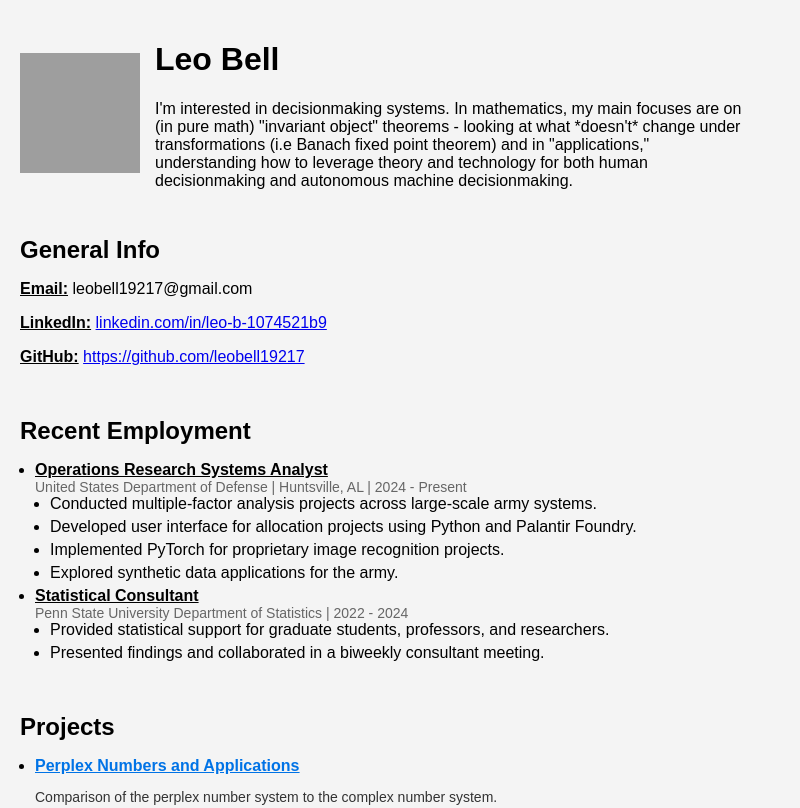
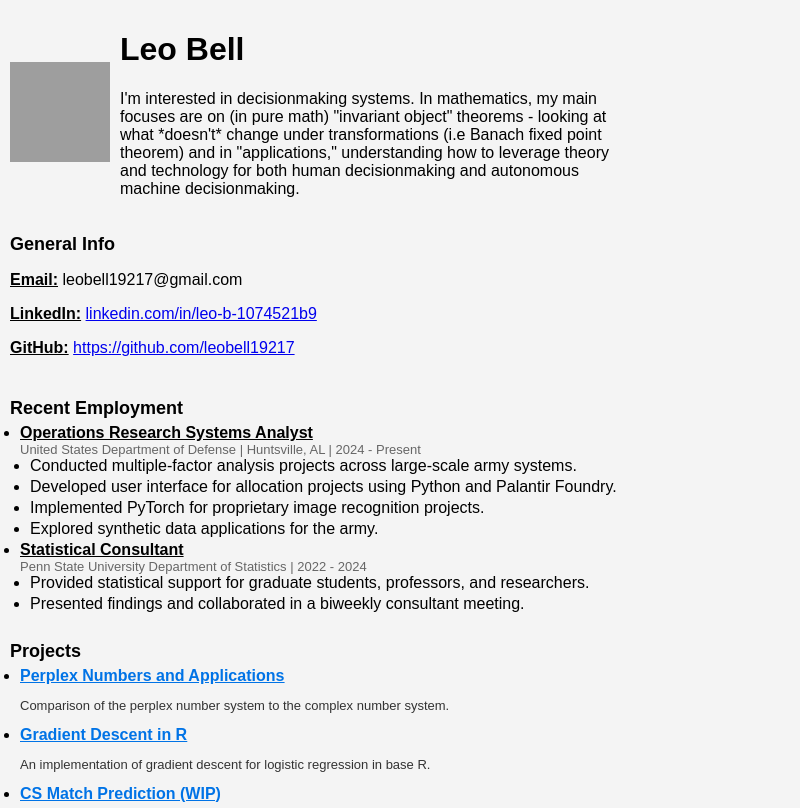
Before and after one commit to leobell19217/leobell19217.github.io, a plain HTML site: page index.html in a window 1280 px wide. Shown: the top 808 px of the page, without its empty margins (0-800 px from the left). Drawn offline with Linux system fonts and the light colour scheme; grey boxes are pictures that could not be loaded.

Commit message:
Update index.html

```diff
--- a/index.html
+++ b/index.html
@@ -3,11 +3,11 @@
 <head>
     <meta charset="UTF-8">
     <meta name="viewport" content="width=device-width, initial-scale=1.0">
-    <title>Leo's Website</title>
+    <title>Leo Philip Peregrine Bell</title>
     <style>
         body {
             font-family: Arial, sans-serif;
-            margin: 20px;
+            margin: 10px;
             background-color: #f4f4f4;
         }
         .container {
@@ -20,16 +20,16 @@
             display: flex;
             align-items: center;
             width: 100%;
-            margin-bottom: 10px;
+            margin-bottom: 5px;
         }
         img {
-            width: 120px;
-            height: 120px;
+            width: 100px;
+            height: 100px;
             object-fit: cover;
-            margin-right: 15px;
+            margin-right: 10px;
         }
         .intro {
-            max-width: 600px;
+            max-width: 500px;
         }
         .content {
             display: flex;
@@ -37,32 +37,34 @@
             width: 100%;
         }
         .section {
-            margin-bottom: 15px;
+            margin-bottom: 10px;
         }
         h2 {
+            font-size: 18px;
             text-align: left;
-            margin-bottom: 10px;
+            margin-bottom: 5px;
         }
         .links ul {
             list-style-type: disc;
-            padding-left: 15px;
+            padding-left: 10px;
+            margin: 0;
         }
         .links li {
-            margin-bottom: 5px;
+            margin-bottom: 3px;
         }
         .links a {
             color: #0073e6;
             text-decoration: underline;
         }
         .description {
-            font-size: 14px;
+            font-size: 13px;
             color: #333;
         }
         strong {
             text-decoration: underline;
         }
         .job-info {
-            font-size: 14px;
+            font-size: 13px;
             color: #666;
         }
     </style>
```
